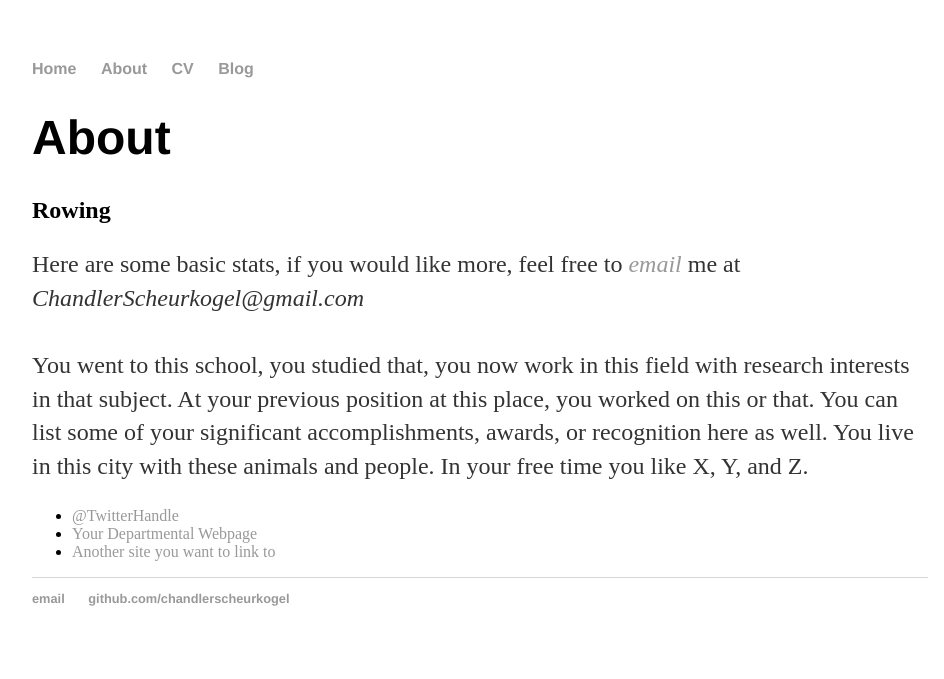
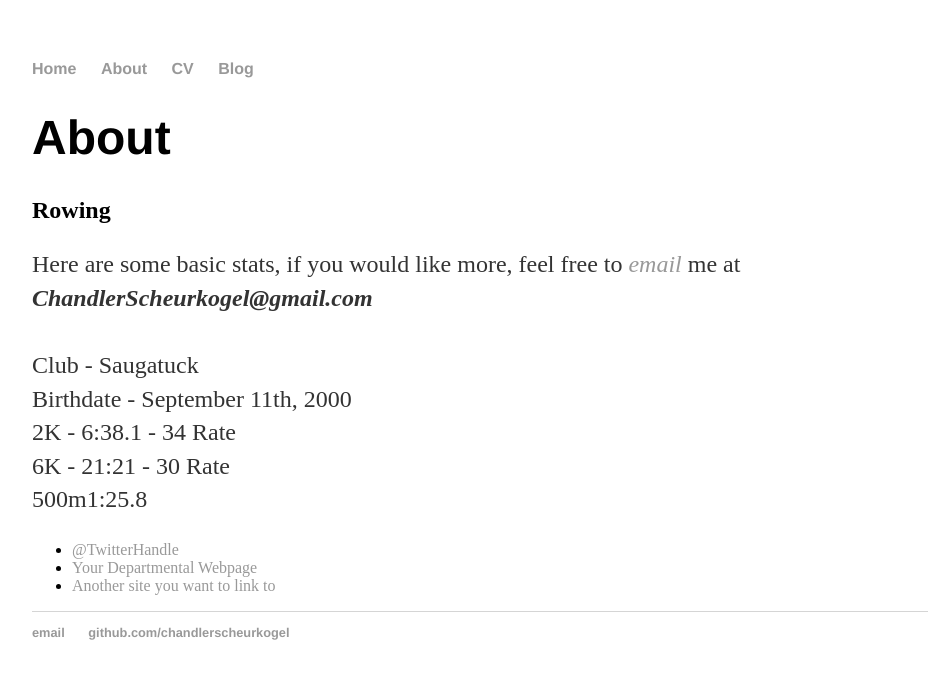
Before and after one commit to ChandlerScheurkogel/ChandlerScheurkogel.github.io, a Jekyll site: the page built from about/index.html, in a window 1280 px wide. Shown: the top 679 px of the page, without its empty margins (160-1104 px from the left). Built offline with Jekyll 4.4.1, drawn with Linux system fonts in a browser that asks for light colours.

Commit message:
Update index.html

```diff
--- a/about/index.html
+++ b/about/index.html
@@ -8,7 +8,7 @@ title: About Chandler Scheurkogel
 
 			<h2>Rowing</h2>
 
-			<p>Here are some basic stats, if you would like more, feel free to <a href="mailto:chandlerscheurkogel@gmail.com"><i>email</i></a> me at <i>ChandlerScheurkogel@gmail.com</i><BR> <BR> You went to this school, you studied that, you now work in this field with research interests in that subject. At your previous position at this place, you worked on this or that. You can list some of your significant accomplishments, awards, or recognition here as well. You live in this city with these animals and people. In your free time you like X, Y, and Z.</p>
+			<p>Here are some basic stats, if you would like more, feel free to <a href="mailto:chandlerscheurkogel@gmail.com"><i>email</i></a> me at <b><i>ChandlerScheurkogel@gmail.com</i></b><BR> <BR> Club - Saugatuck<BR>Birthdate - September 11th, 2000<BR>2K - 6:38.1 - 34 Rate<BR>6K - 21:21 - 30 Rate<BR>500m1:25.8</p>
 
 			<ul class="contacts">
 				<li><a href="#">@TwitterHandle</a></li>
```
